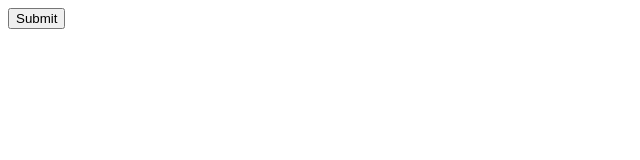
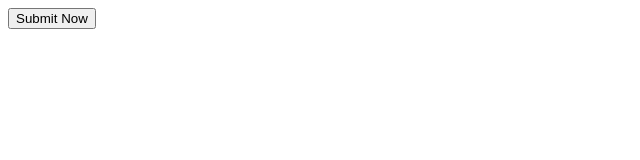
Before and after one commit to dacsstack/newdemo, a plain HTML site: page contact.html in a window 1280 px wide. Shown: the full height of the page, 0-640 px from the left. Drawn offline with Linux system fonts and the light colour scheme.

Commit message:
Update Submit Button

```diff
--- a/contact.html
+++ b/contact.html
@@ -6,6 +6,6 @@
     <title>Document</title>
 </head>
 <body>
-    <button>Submit</button>
+    <button>Submit Now</button>
 </body>
 </html>
```
